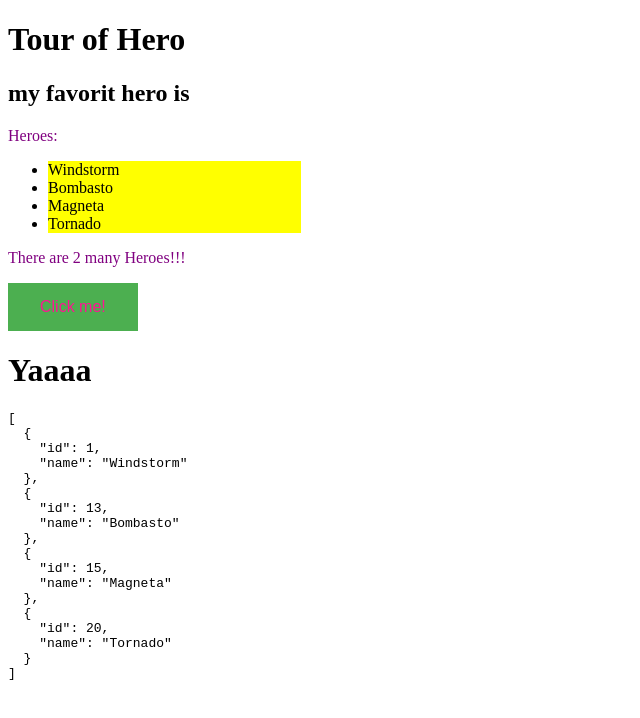
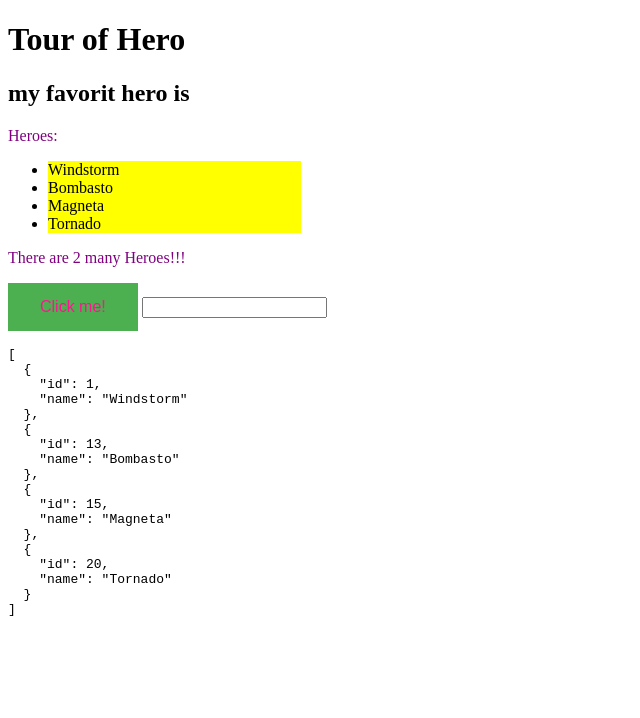
Before and after one commit to assaftenen/cliTest, an Angular app: page / in a window 1280 px wide. Shown: the top 718 px of the page, without its empty margins (0-640 px from the left). Built offline with nearby package versions, Linux system fonts and the light colour scheme.

Commit message:
starting Filtering

```diff
--- a/src/app/app.component.html
+++ b/src/app/app.component.html
@@ -10,6 +10,7 @@
 </ul>
 <p *ngIf="heroes.length>3">There are 2 many Heroes!!!</p>
 <click-me></click-me>
+<app-keyup></app-keyup>
 
 
 <pre>{{heroes| json}}</pre>
--- a/src/app/app.component.ts
+++ b/src/app/app.component.ts
@@ -1,6 +1,7 @@
 import { Component } from '@angular/core';
 import {Hero} from './shared/hero'
 import { ClickMeComponent } from './shared/click-me/click-me.component';
+import {KeyupComponent} from './shared/keyup/keyup.component';
 
 
 @Component({
--- a/src/app/app.module.ts
+++ b/src/app/app.module.ts
@@ -6,13 +6,15 @@ import {DashboardComponent} from './dashboard/dashboard.component';
 
 import { AppComponent } from './app.component';
 import { ClickMeComponent } from './shared/click-me/click-me.component';
+import { KeyupComponent } from './shared/keyup/keyup.component';
 
 
 @NgModule({
   declarations: [
     AppComponent,
     DashboardComponent,
-    ClickMeComponent
+    ClickMeComponent,
+    KeyupComponent
 
   ],
   imports: [
--- a/src/app/shared/click-me/click-me.component.html
+++ b/src/app/shared/click-me/click-me.component.html
@@ -1,3 +1,2 @@
  <button class="assaf" (click)="onClickMe()">Click me!</button>
     {{clickMessage}}
-    <h1>Yaaaa</h1>
--- /dev/null
+++ b/src/app/shared/keyup/keyup.component.html
@@ -0,0 +1,2 @@
+<input #box (keyup)="onKey(box.value)">
+    <p>{{values}}</p>
--- /dev/null
+++ b/src/app/shared/keyup/keyup.component.ts
@@ -0,0 +1,17 @@
+import { Component, OnInit } from '@angular/core';
+
+@Component({
+  selector: 'app-keyup',
+  templateUrl: './keyup.component.html',
+  styleUrls: ['./keyup.component.css']
+})
+export class KeyupComponent implements OnInit {
+  values :string = '';
+  constructor() { }
+  onKey(value: string) {
+     this.values += value + ' | ';
+  }
+  ngOnInit() {
+  }
+
+}
```
Also changed, not shown: src/app/shared/keyup/keyup.component.css (added), 1 other file (tests, documents, lock files or other folders).
